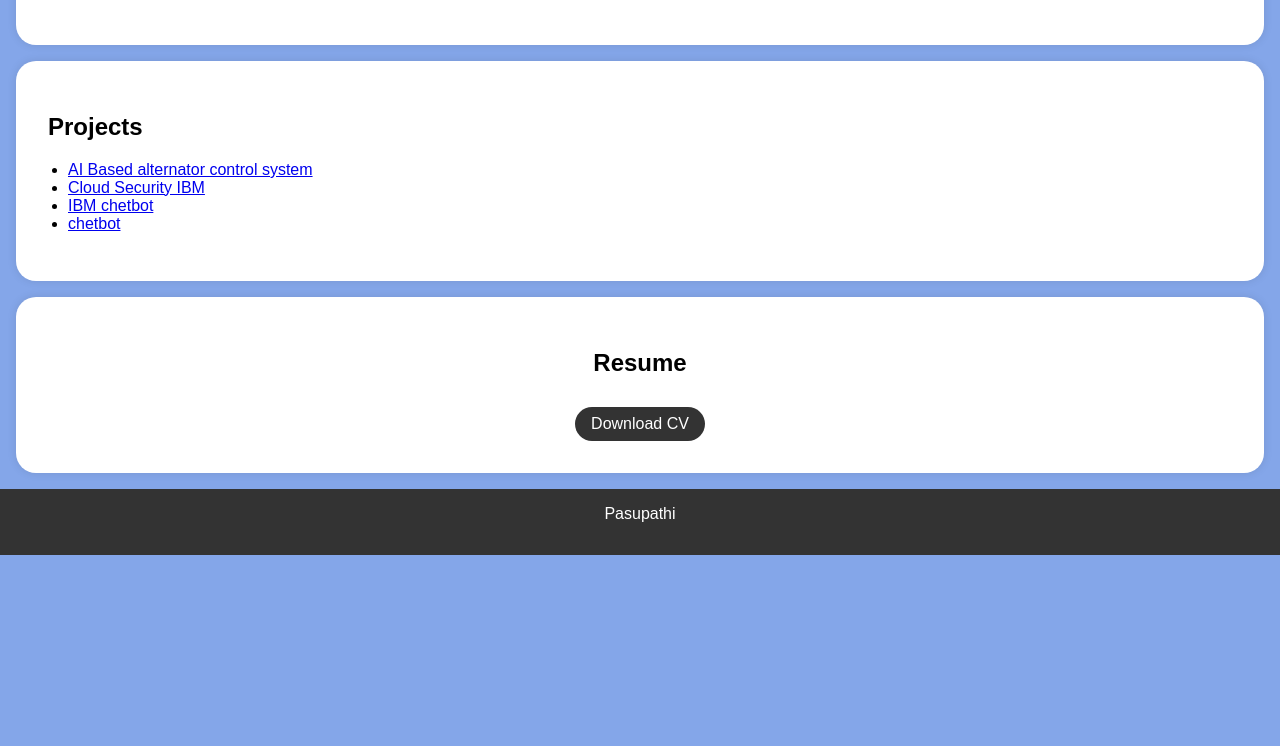
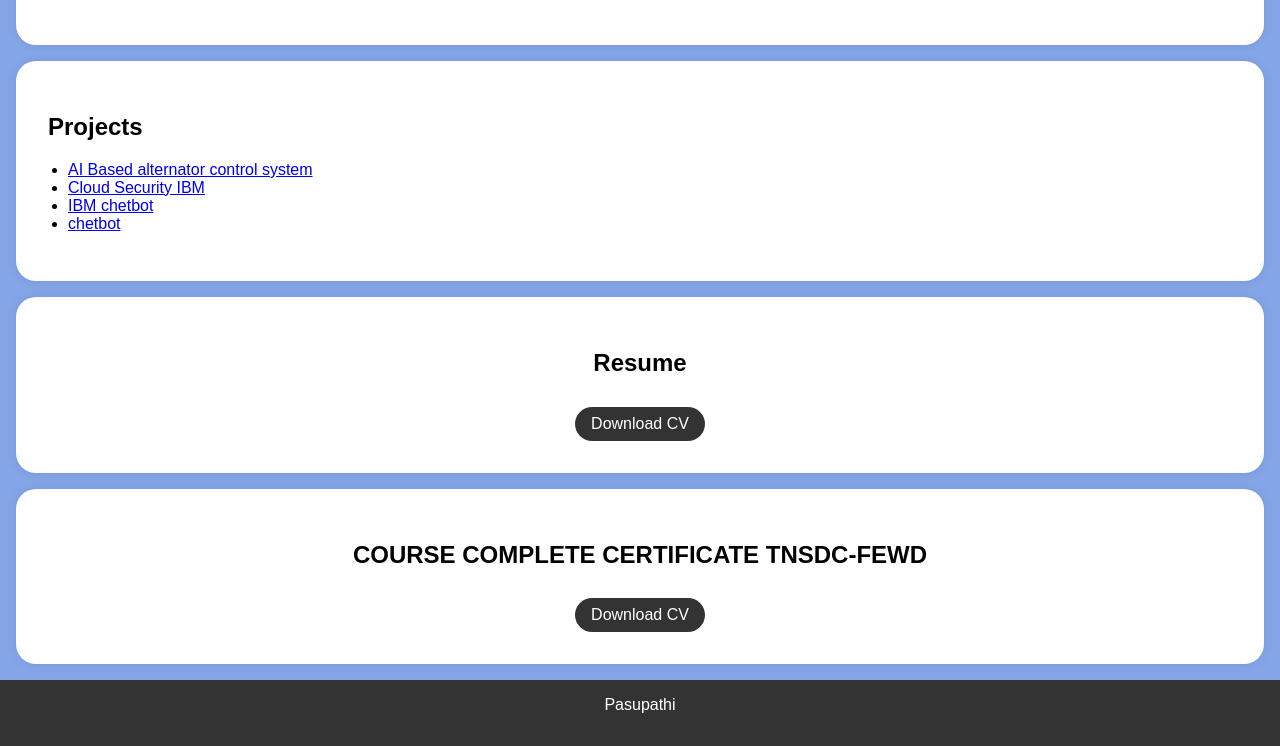
Before and after one commit to Pasu1234/Apk, a plain HTML site: page index.html in a window 1280 px wide. Shown: the part 821-1567 px from the top of the page. Before the commit the page ends 1376 px from the top, so only its background shows below. Drawn offline with Linux system fonts and the light colour scheme.

Commit message:
Update index.html

```diff
--- a/index.html
+++ b/index.html
@@ -164,6 +164,17 @@
 
     </section>
 
+      <section id="certificate">
+
+        <div class="section-content">
+            <center>
+            <h2>COURSE COMPLETE CERTIFICATE TNSDC-FEWD</h2>
+            <a href="./https://pasu1234.github.io/Certificate-/" target="_blank" class="download-button">Download CV</a>
+        </center>
+        </div>
+
+    </section>
+
     <footer> Pasupathi  </p>
     </footer>
 
```
